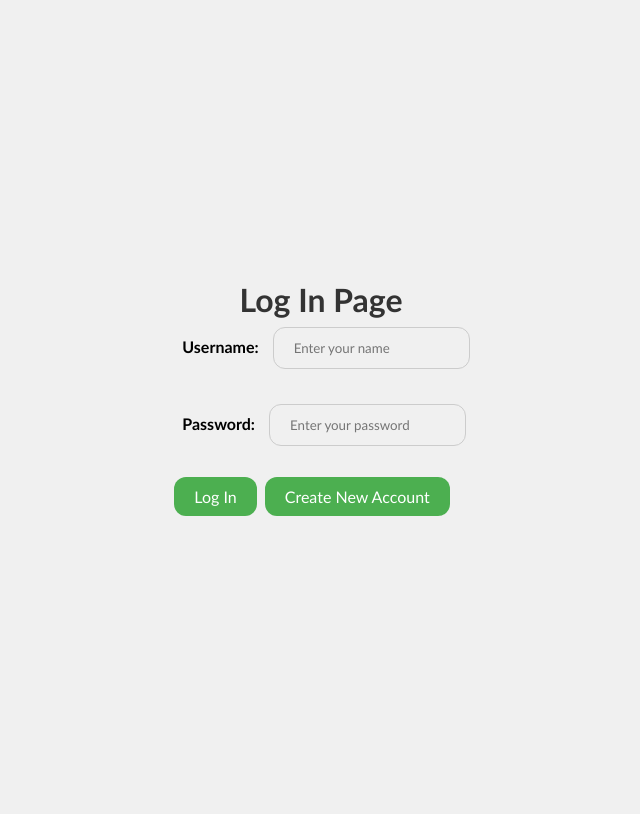
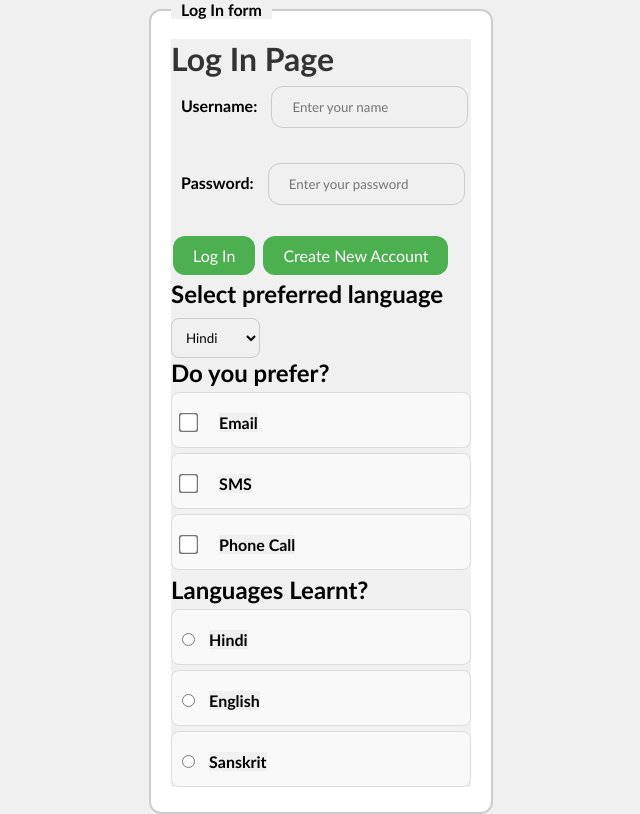
Before and after one commit to Abhishek102-tech/html-programs, a plain HTML site: page forms/index.html in a window 1280 px wide. Shown: the whole page, without its empty margins (319-959 px from the left). Drawn offline with Linux system fonts and the light colour scheme.

Commit message:
Made a fieldset and legend also learnt select and option in HTML

```diff
--- a/forms/index.html
+++ b/forms/index.html
@@ -7,6 +7,8 @@
     <link rel="stylesheet" href="style.css">
 </head>
 <body>
+    <fieldset>
+    <legend>Log In form</legend>
     <h1>Log In Page</h1>
     <form >
         <label for="username">Username:</label>
@@ -17,7 +19,32 @@
         <br><br>
         <button type="submit">Log In</button>
         <button id="create Account">Create New Account</button>
+        <h2>Select preferred language</h2>
+        <select name="language" id="lang">
+            <option value="hi">Hindi</option>
+            <option value="en">English</option>
+            <option value="sn">Sanskrit</option>
+        </select>
+        <h2>Do you prefer?</h2>
+        <ul >
+            <li><input type="checkbox" id="email" name="email" value="email">
+                <label for="email">Email</label></li>
+            <li><input type="checkbox" id="sms" name="sms" value="sms">
+                <label for="sms">SMS</label></li>
+            <li><input type="checkbox" id="phone" name="phone" value="phone">
+                <label for="phone">Phone Call</label></li>
+        </ul>
+        <h2>Languages Learnt?</h2>
+        <ul>
+            <li><input type="radio" id="hindi" name="learnt" value="hindi">
+                <label for="hindi">Hindi</label></li>
+            <li><input type="radio" id="english" name="learnt" value="english">
+                <label for="english">English</label></li>
+            <li><input type="radio" id="sanskrit" name="learnt" value="sanskrit">
+                <label for="sanskrit">Sanskrit</label></li>
+        </ul>
     </form>
+    </fieldset>
     <script src="script.js"></script>
 </body>
 </html>
--- a/forms/style.css
+++ b/forms/style.css
@@ -9,7 +9,6 @@ body{
     flex-direction: column;
     align-items: center;
     justify-content: center;
-    height: 100vh;
 }
 button {
     background-color: #4CAF50; /* Green */
@@ -47,3 +46,44 @@ label {
 h1{
     color: #333;
 }
+
+select {
+    padding: 10px;
+    border-radius: 8px;
+    border: 1px solid #ccc;
+    margin-top: 10px;
+}
+
+option {
+    padding: 10px;
+}
+
+ul {
+    list-style-type: none;
+    padding: 0;
+}
+
+li {
+    background-color: #f9f9f9;
+    margin: 5px 0;
+    padding: 10px;
+    border: 1px solid #ddd;
+    border-radius: 8px;
+}
+
+input[type=checkbox] {
+    transform: scale(1.5);
+    margin-right: 10px;
+}
+fieldset {
+    border: 2px solid #ccc;
+    border-radius: 12px;
+    padding: 20px;
+    width: 300px;
+    background-color: #fff;
+}
+
+legend {
+    font-weight: bold;
+    padding: 0 10px;
+}
```
